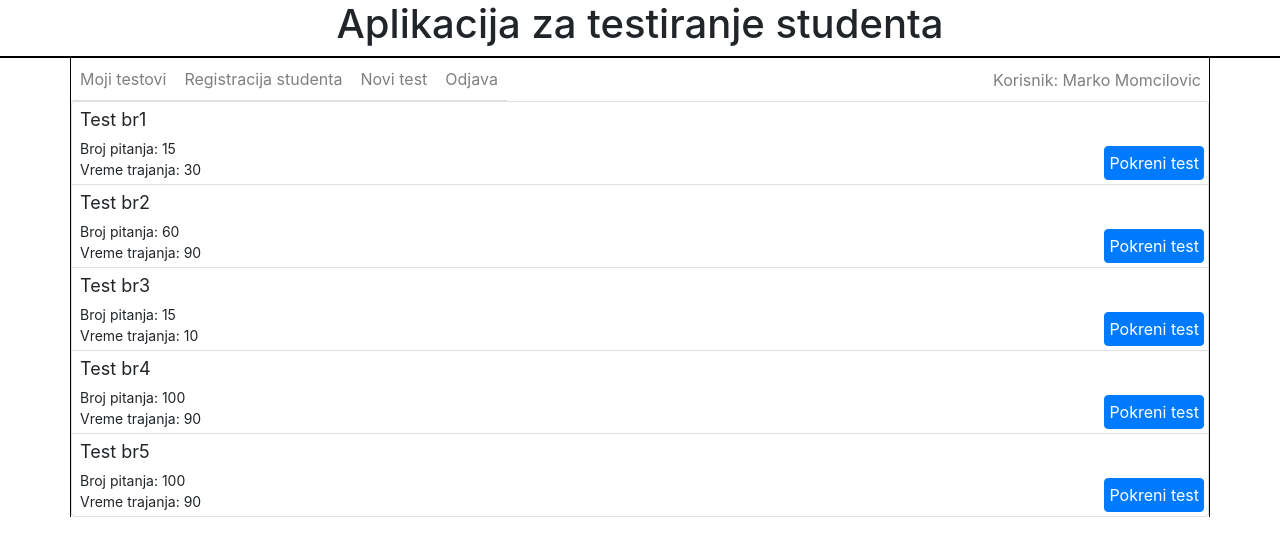
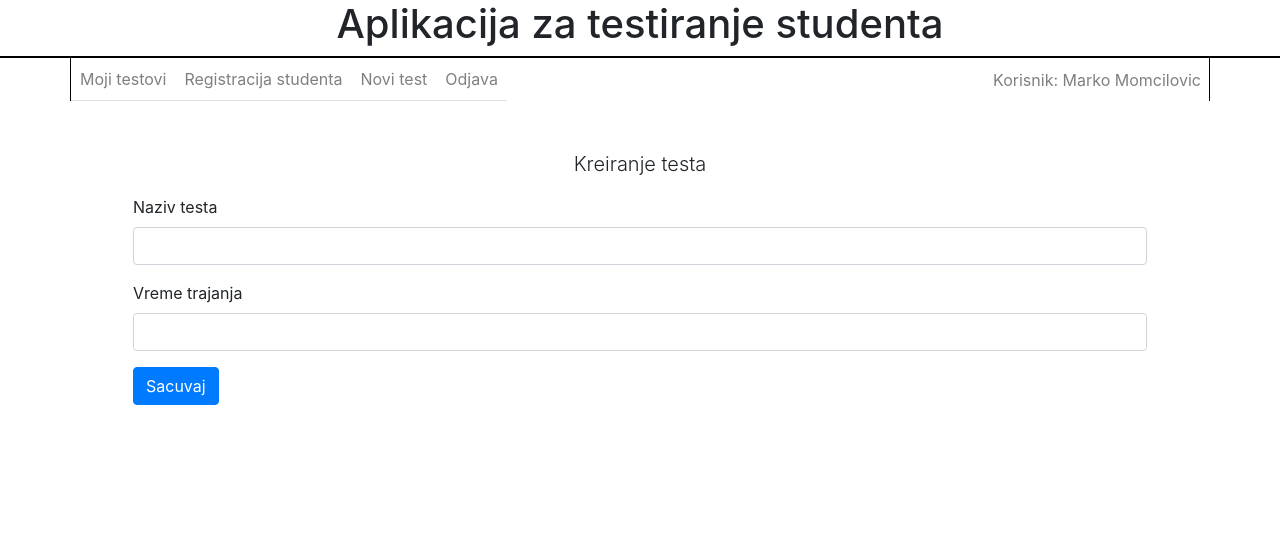
Before and after one commit to MarkoMom96/ProjectForSchoolFrontEnd, a React (Create React App) app: page / in a window 1280 px wide. Shown: the top 556 px of the page. Built offline with nearby package versions, Linux system fonts and the light colour scheme.

Commit message:
Create StudentRegistration and NewTest components

```diff
--- a/src/components/Login/Login.css
+++ b/src/components/Login/Login.css
@@ -1,7 +1,3 @@
-#logInForm {
-  padding-left: 200px;
-  padding-right: 200px;
-}
 
 #formMassage {
   font-size: 20px;
--- a/src/components/Login/login.tsx
+++ b/src/components/Login/login.tsx
@@ -8,7 +8,7 @@ export class Login extends React.Component {
     return (
       <Container>
         <p id = "formMassage">Ulogujte se da bi ste koristili aplikaciju</p>
-        <Form id = "logInForm">
+        <Form className = "px-lg-5">
           <Form.Group controlId="formBasicUserName">
             <Form.Label>Korisnicko ime (indeks)</Form.Label>
             <Form.Control type="username"/>
--- /dev/null
+++ b/src/components/NewTest/NewTest.tsx
@@ -0,0 +1,30 @@
+import React from "react";
+import { Button, Container, Form } from "react-bootstrap";
+
+
+export class NewTest extends React.Component {
+  render() {
+    return (
+      <Container className = "pt-5">
+        <p className = "text-center lead" >Kreiranje testa</p>
+        <Form className = "px-lg-5">
+          <Form.Group controlId="StudentIndeks">
+            <Form.Label>Naziv testa</Form.Label>
+            <Form.Control type="username" />
+          </Form.Group>
+          <Form.Group>
+            <Form.Label>Vreme trajanja</Form.Label>
+            <Form.Control/>
+          </Form.Group>
+          <Button variant="primary" type="submit">
+            Sacuvaj
+          </Button>
+        </Form>
+      </Container>
+
+
+    )
+  }
+}
+
+export default NewTest
--- /dev/null
+++ b/src/components/StudentRegistration/StudentRegistration.css
@@ -0,0 +1,4 @@
+.borderLR{
+  border-left:black 1px solid;
+  border-right:black 1px solid;
+}
--- /dev/null
+++ b/src/components/StudentRegistration/StudentRegistration.tsx
@@ -0,0 +1,38 @@
+import React from "react";
+import { Button, Container, Form } from "react-bootstrap";
+import "./StudentRegistration.css";
+
+export class StudentRegistration extends React.Component {
+  render() {
+    return (
+      <Container className = "pt-5">
+        <p className = "text-center lead">Prijava studenta</p>
+        <Form className = "px-lg-5">
+          <Form.Group controlId="StudentIndeks">
+            <Form.Label>Indeks</Form.Label>
+            <Form.Control type="username" />
+          </Form.Group>
+          <Form.Group>
+            <Form.Label>Ime</Form.Label>
+            <Form.Control/>
+          </Form.Group>
+          <Form.Group>
+            <Form.Label>Prezime</Form.Label>
+            <Form.Control/>
+          </Form.Group>
+          <Form.Group controlId="StudentPassword">
+            <Form.Label>Lozinka</Form.Label>
+            <Form.Control type="password" />
+          </Form.Group>
+          <Button variant="primary" type="submit">
+            Prijavi studenta
+          </Button>
+        </Form>
+      </Container>
+
+
+    )
+  }
+}
+
+export default StudentRegistration
--- a/src/index.tsx
+++ b/src/index.tsx
@@ -11,6 +11,8 @@ import { Banner } from "./components/AppBanner/banner";
 import MainMenu, { MainMenuItem } from './components/MainMenu/MainMenu';
 import { Login } from './components/Login/Login';
 import MainContent, { TestItem } from './components/MainContent/MainContent';
+import StudentRegistration from './components/StudentRegistration/StudentRegistration';
+import NewTest from './components/NewTest/NewTest';
 
 
 export const user = "Marko Momcilovic";
@@ -28,13 +30,17 @@ const menuOptions = [
     new TestItem("Test br4", "100", "90"),
     new TestItem("Test br5", "100", "90")
   ];
+  /*
+  <MainMenu items = { menuOptions }></MainMenu>
+    <MainContent items = { testList }></MainContent>
+  */
 
 
 ReactDOM.render(
   <React.StrictMode>
     <Banner></Banner>
     <MainMenu items = { menuOptions }></MainMenu>
-    <MainContent items = { testList }></MainContent>
+    <NewTest></NewTest>
   </React.StrictMode>,
   document.getElementById('root')
 );
```
Also changed, not shown: 1 other file (tests, documents, lock files or other folders).
